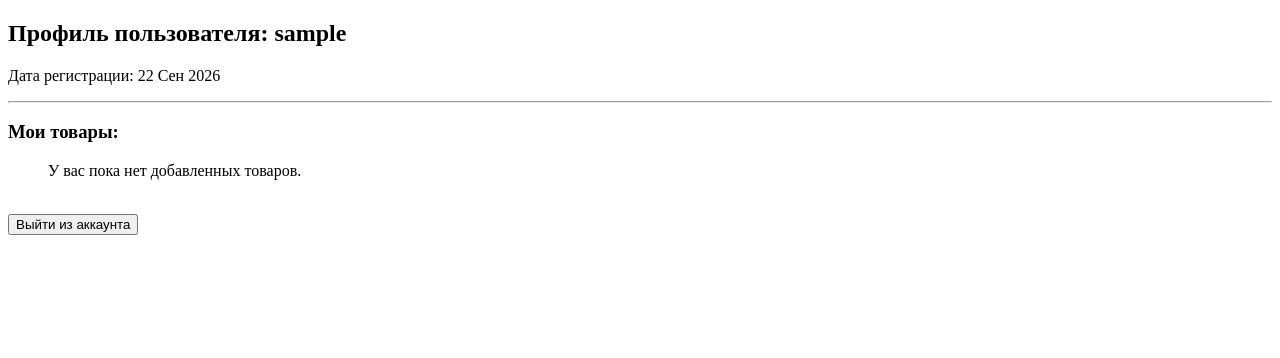
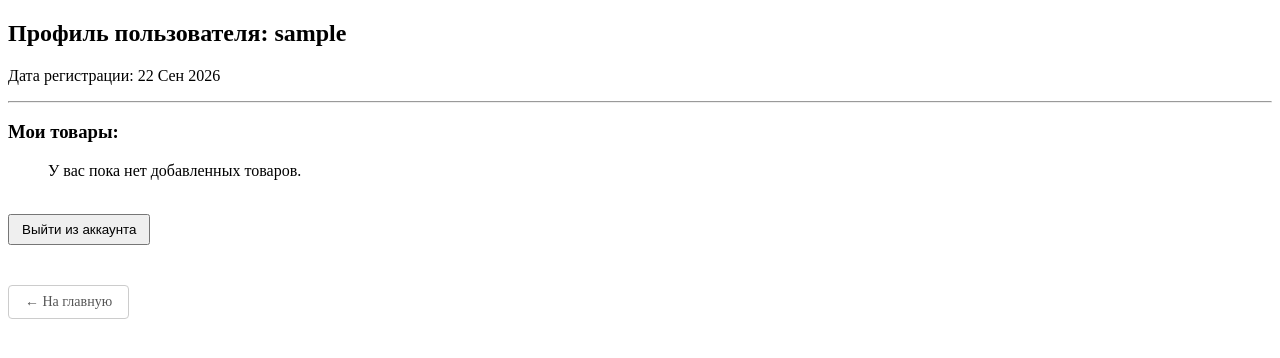
Before and after one commit to FallenNoise/SITE_DZ, a Django app: page /users/profile/ in a window 1280 px wide. Shown: the part 69-427 px from the top of the page. Run offline with Django 5.2, Linux system fonts and the light colour scheme; the visitor is signed in with stand-in values (Sample User, id 1); data that the repository does not hold is empty.

Commit message:
style: обновить дизайн профиля и добавить кнопку возврата
Создана минималистичная кнопка .btn-home, настроены отступы между элементами.

```diff
--- a/users/templates/users/profile.html
+++ b/users/templates/users/profile.html
@@ -15,8 +15,29 @@
       {% endfor %}
   </ul>
   <br>
-  <form action="{% url 'logout' %}" method="POST">
+  <form action="{% url 'logout' %}" method="POST" style="margin-bottom: 40px;">
       {% csrf_token %}
-      <button type="submit">Выйти из аккаунта</button>
+      <button type="submit" style="padding: 6px 12px; cursor: pointer;">Выйти из аккаунта</button>
   </form>
+
+  <a href="/" class="btn-home">← На главную</a>
+
+  <style>
+      .btn-home {
+          display: inline-block;
+          padding: 8px 16px;
+          color: #555;
+          border: 1px solid #ccc;
+          border-radius: 4px;
+          text-decoration: none;
+          font-size: 14px;
+          transition: all 0.2s ease-in-out;
+      }
+      .btn-home:hover {
+          background-color: #f8f9fa;
+          color: #000;
+          border-color: #999;
+      }
+  </style>
+
 {% endblock %}
```
